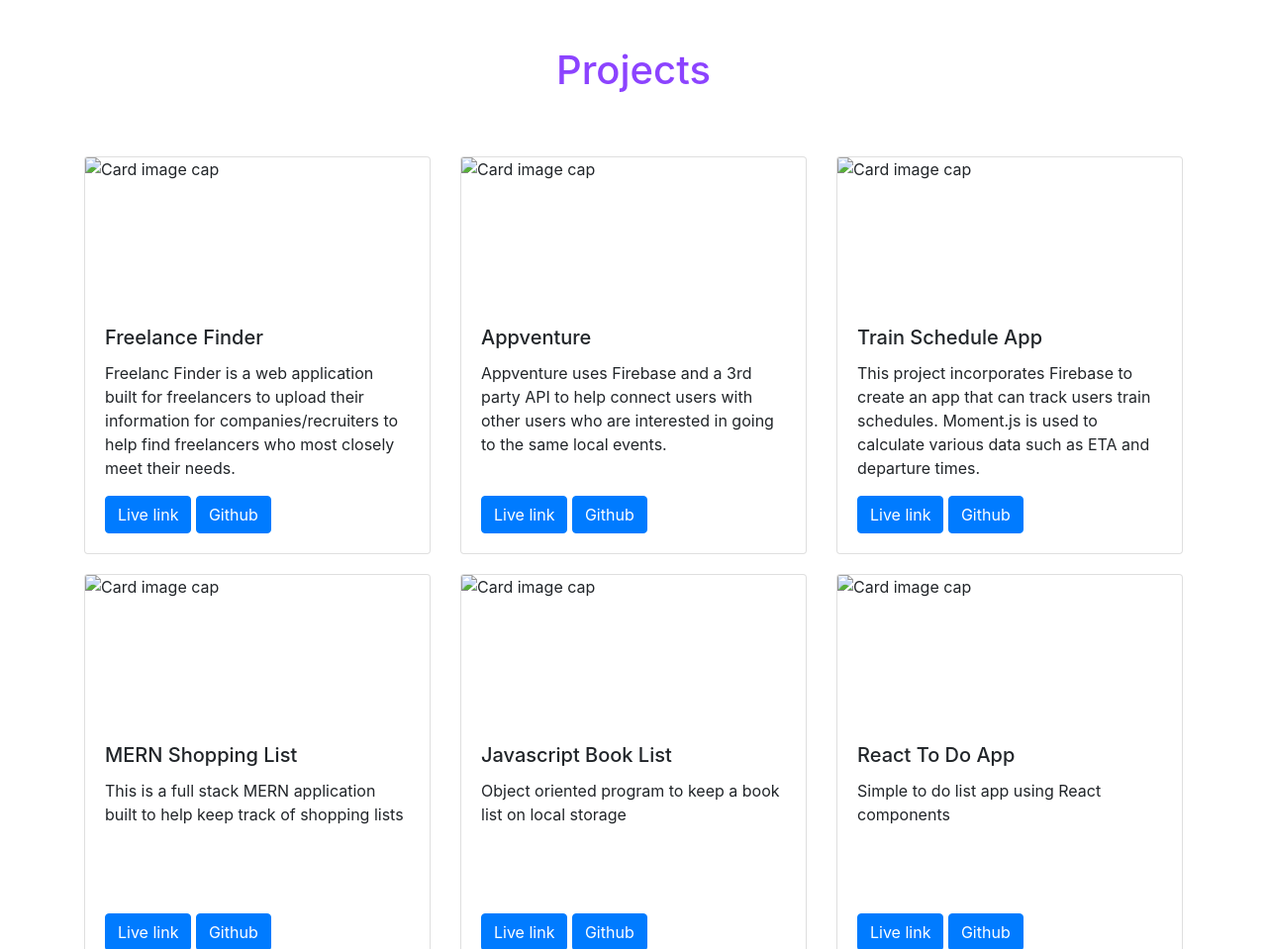
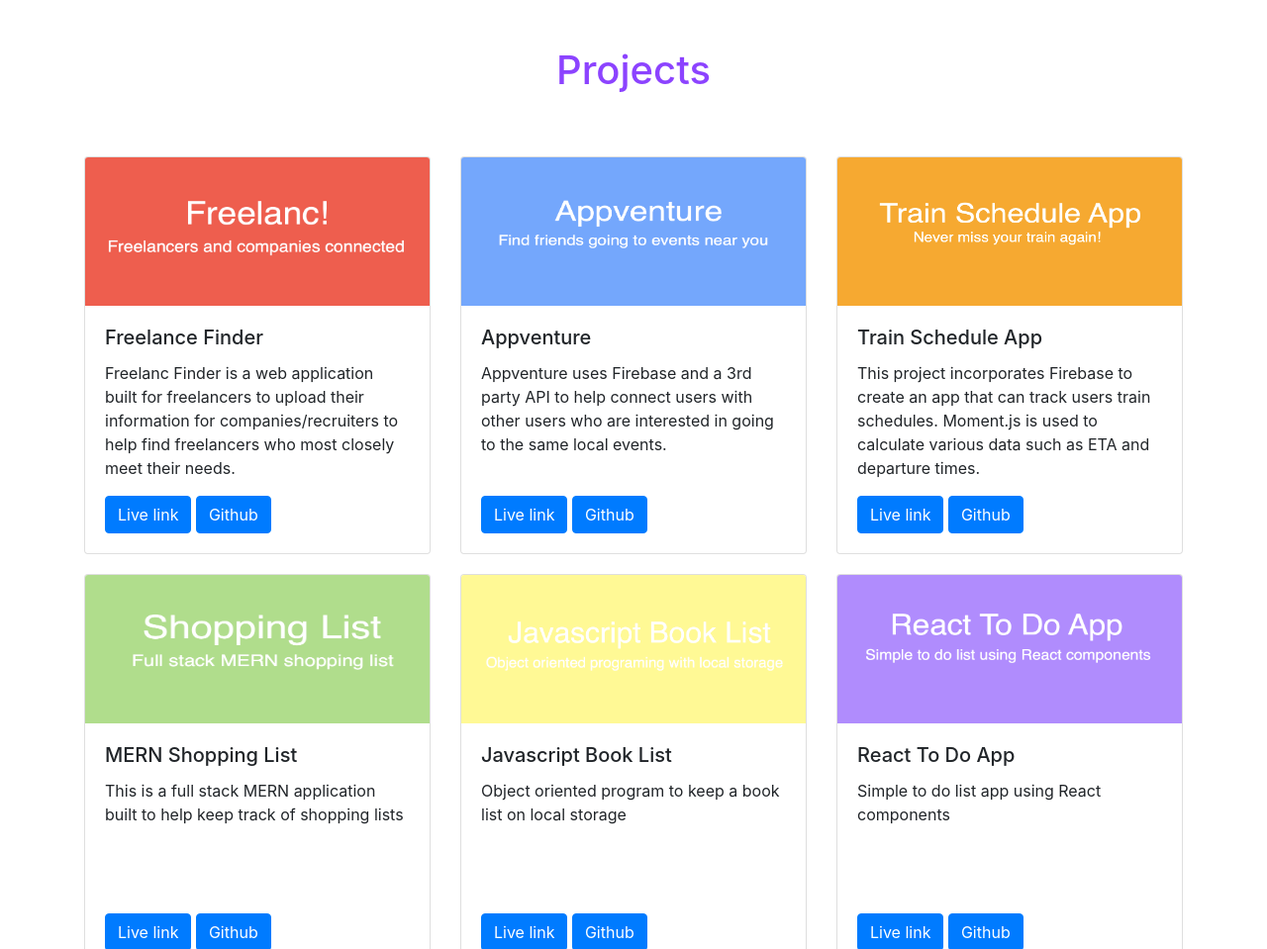
Before and after one commit to peterkohler95/Peter-Kohler-Portfolio, a plain HTML site: page index.html in a window 1280 px wide. Shown: the part 843-1802 px from the top of the page at 99% size. Drawn offline with nearby package versions, Linux system fonts and the light colour scheme; files whose address does not match are found by name.

Commit message:
fixed image routing

```diff
--- a/index.html
+++ b/index.html
@@ -83,7 +83,7 @@
             <div class="row">
                 <div class="col-xs-12 col-md-4">
                     <div class="card">
-                        <img class="card-img-top" src="Screenshot 2019-01-26 14.19.04.png" alt="Card image cap">
+                        <img class="card-img-top" src="images/Screenshot 2019-01-26 14.19.04.png" alt="Card image cap">
                         <div class="card-body">
                             <h5 class="card-title">Freelance Finder</h5>
                             <p class="card-text">
@@ -96,7 +96,7 @@
                 </div>
                 <div class="col-xs-12 col-md-4">
                     <div class="card">
-                        <img class="card-img-top" src="Screenshot 2019-01-26 14.12.34.png" alt="Card image cap">
+                        <img class="card-img-top" src="images/Screenshot 2019-01-26 14.12.34.png" alt="Card image cap">
                         <div class="card-body">
                             <h5 class="card-title">Appventure</h5>
                             <p class="card-text">Appventure uses Firebase and a 3rd party API to help connect users with other users who are interested
@@ -110,7 +110,7 @@
                 </div>
                 <div class="col-xs-12 col-md-4">
                     <div class="card">
-                        <img class="card-img-top" src="Screenshot 2019-01-26 14.09.54.png" alt="Card image cap">
+                        <img class="card-img-top" src="images/Screenshot 2019-01-26 14.09.54.png" alt="Card image cap">
                         <div class="card-body">
                             <h5 class="card-title">Train Schedule App</h5>
                             <p class="card-text">This project incorporates Firebase to create an app that can track users train schedules. Moment.js
@@ -125,7 +125,7 @@
             <div class="row">
                 <div class="col-xs-12 col-md-4">
                     <div class="card">
-                        <img class="card-img-top" src="Screenshot 2019-01-26 14.13.56.png" alt="Card image cap">
+                        <img class="card-img-top" src="images/Screenshot 2019-01-26 14.13.56.png" alt="Card image cap">
                         <div class="card-body">
                             <h5 class="card-title">MERN Shopping List</h5>
                             <p class="card-text">
@@ -141,7 +141,7 @@
 
                 <div class="col-xs-12 col-md-4">
                     <div class="card">
-                        <img class="card-img-top" src="Screenshot 2019-01-26 14.26.16.png" alt="Card image cap">
+                        <img class="card-img-top" src="images/Screenshot 2019-01-26 14.26.16.png" alt="Card image cap">
                         <div class="card-body">
                             <h5 class="card-title">Javascript Book List</h5>
                             <p class="card-text">
@@ -157,7 +157,7 @@
 
                 <div class="col-xs-12 col-md-4">
                     <div class="card">
-                        <img class="card-img-top" src="Screenshot 2019-01-28 14.43.26.png" alt="Card image cap">
+                        <img class="card-img-top" src="images/Screenshot 2019-01-28 14.43.26.png" alt="Card image cap">
                         <div class="card-body">
                             <h5 class="card-title">React To Do App</h5>
                             <p class="card-text">
```
